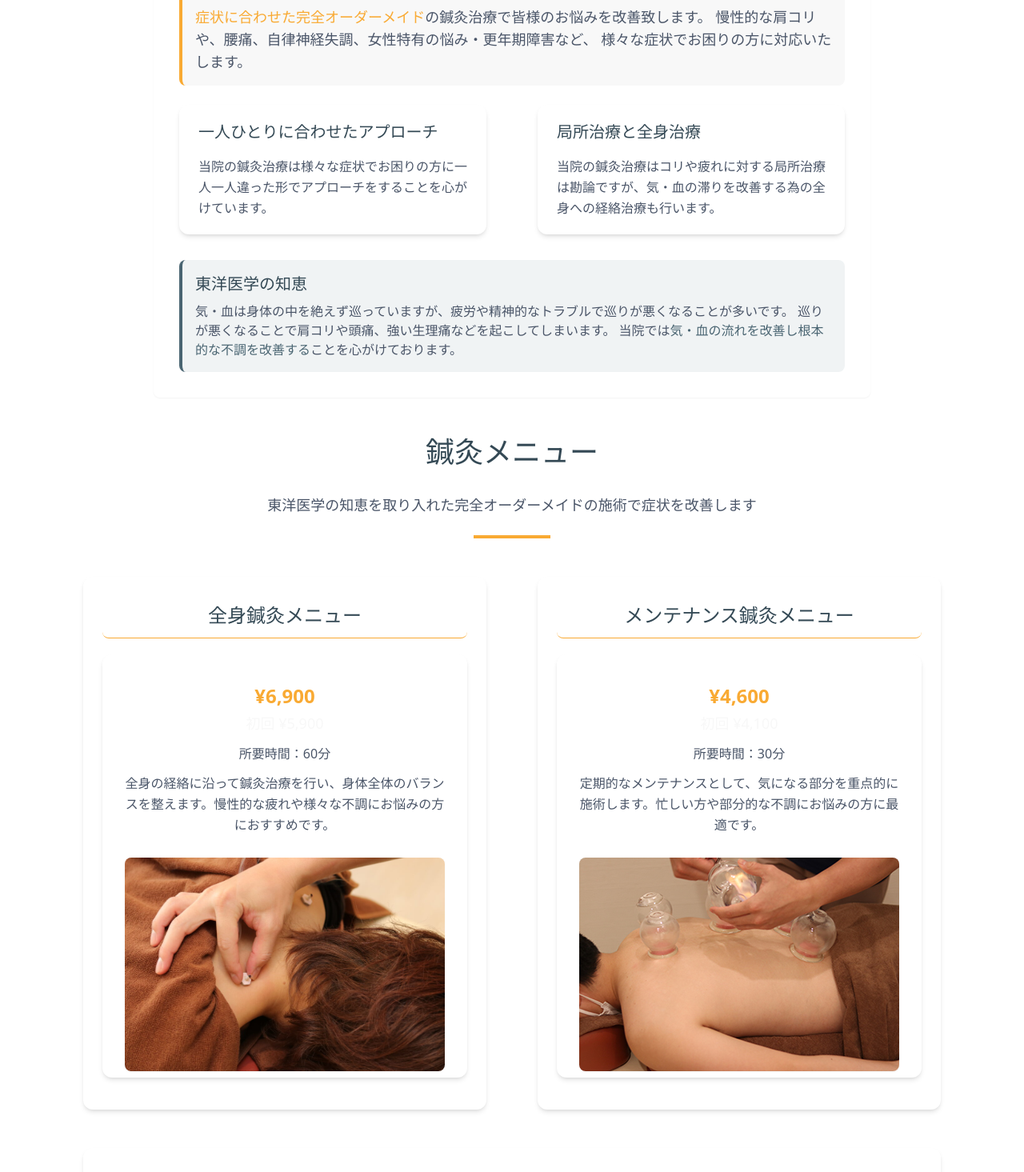
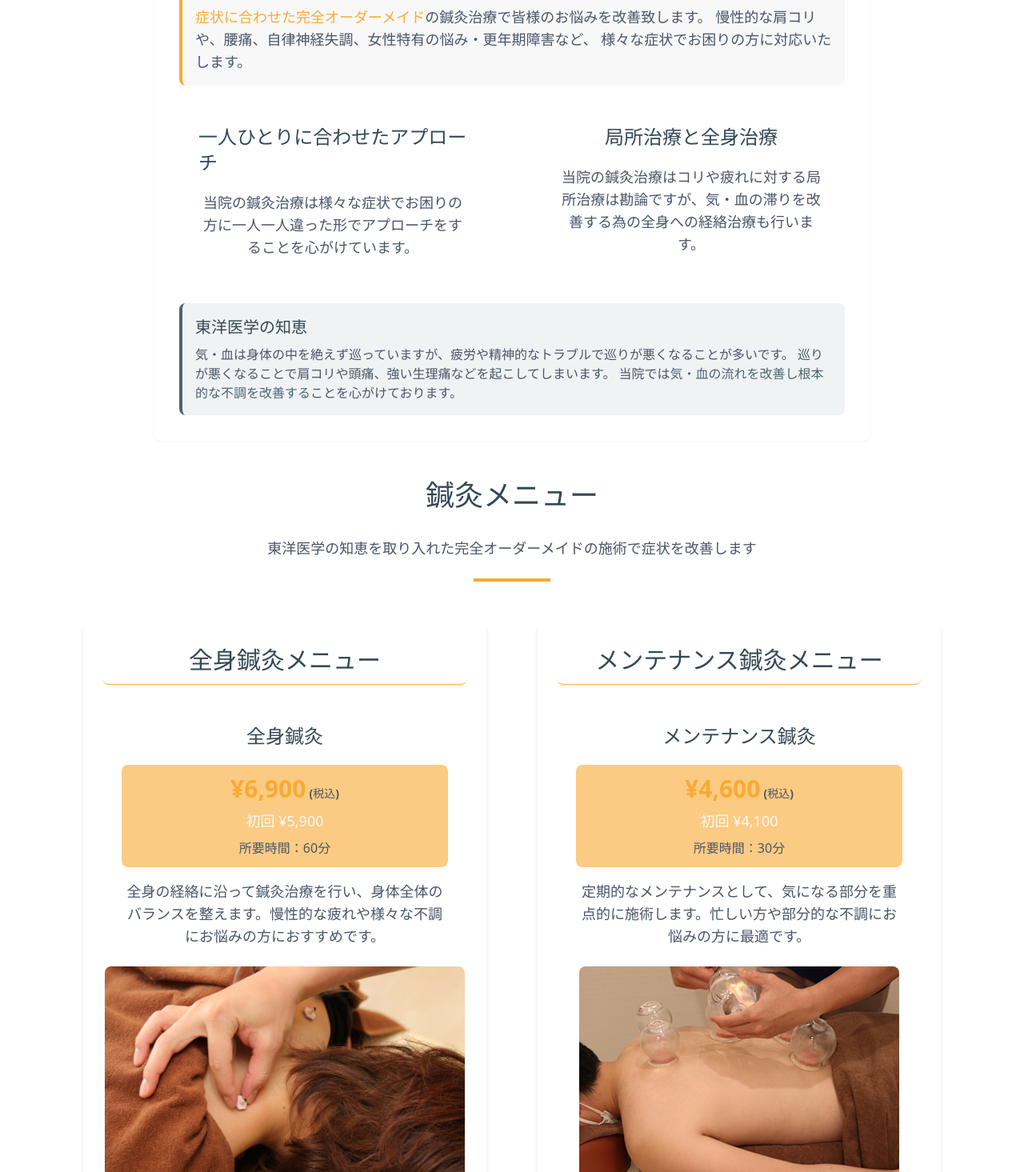
Before and after one commit to ideal-tomy/sunlit_next, a Next.js app: page /acupuncture in a window 1280 px wide. Shown: the part 465-1930 px from the top of the page at 80% size. Built offline with nearby package versions, Linux system fonts and the light colour scheme.

Commit message:
アイコン削除02

```diff
--- a/components/InfoCardGrid.tsx
+++ b/components/InfoCardGrid.tsx
@@ -3,14 +3,8 @@ import React from 'react';
 // 基本的なカード項目のインターフェース
 interface BaseCardItem {
   title: string;
+  description: string;
   bgColor?: string;
-  hideTitle?: boolean;
-  hideIcon?: boolean;
-}
-
-// 情報カード項目のインターフェース
-interface InfoCardItem extends BaseCardItem {
-  description: string;
 }
 
 // メニューカード項目のインターフェース
@@ -18,7 +12,6 @@ interface MenuCardItem extends BaseCardItem {
   price: string;
   initialPrice?: string;
   duration: string;
-  description: string;
   imageSrc?: string;
   imageAlt?: string;
 }
@@ -27,19 +20,13 @@ interface MenuCardItem extends BaseCardItem {
 interface MenuGroup {
   title: string;
   items: MenuCardItem[];
-  hideTitle?: boolean;
-  icon?: string;
-  titleStyle?: React.CSSProperties;
-  iconStyle?: React.CSSProperties;
 }
 
-// 共通のカードグリッドのプロパティ
+// InfoCardGridのプロパティ
 interface InfoCardGridProps {
-  // 情報カードの配列（通常のカード表示用）
-  items?: InfoCardItem[];
-  // メニューグループの配列（メニュー表示用）
+  items?: BaseCardItem[];
   menuGroups?: MenuGroup[];
-  columns?: 1 | 2 | 3;
+  columns?: number;
   gap?: string;
   marginBottom?: string;
 }
@@ -48,33 +35,20 @@ const InfoCardGrid: React.FC<InfoCardGridProps> = ({
   items = [],
   menuGroups = [],
   columns = 2,
-  gap = 'gap-8 md:gap-16',
+  gap = 'gap-8',
   marginBottom = 'mb-8'
 }) => {
-  // カラム数に応じたグリッドクラスを設定
-  const gridClass = columns === 1
-    ? 'grid-cols-1'
-    : columns === 3
-      ? 'grid-cols-1 md:grid-cols-3'
-      : 'grid-cols-1 md:grid-cols-2';
-
-  // 単一の情報カードをレンダリングする関数
-  const renderInfoCard = (item: InfoCardItem, index: number) => (
+  // 単一のカード項目をレンダリングする関数
+  const renderCardItem = (item: BaseCardItem, index: number | string) => (
     <div
       key={index}
-      className="bg-white rounded-xl shadow-md overflow-hidden transform transition duration-300 hover:shadow-lg hover:-translate-y-1"
+      className={`bg-white rounded-xl overflow-hidden transform transition duration-300 hover:-translate-y-1 ${item.bgColor || ''}`}
     >
-      <div className="px-6 pt-5">
-        <div className="flex items-center mb-4">
-          {!item.hideTitle && (
-            <h3 className="text-xl font-bold text-secondary-dark">
-              {item.title}
-            </h3>
-          )}
+      <div className="p-6">
+        <div className="flex items-center justify-center mb-5">
+          <h3 className="text-2xl font-bold text-secondary-dark">{item.title}</h3>
         </div>
-        <p className="text-gray-700 leading-relaxed pb-5">
-          {item.description}
-        </p>
+        <p className="text-gray-700 leading-relaxed text-center text-lg">{item.description}</p>
       </div>
     </div>
   );
@@ -83,29 +57,30 @@ const InfoCardGrid: React.FC<InfoCardGridProps> = ({
   const renderMenuItem = (item: MenuCardItem, index: number | string) => (
     <div
       key={index}
-      className="bg-white rounded-xl shadow-md overflow-hidden transform transition duration-300 hover:shadow-lg hover:-translate-y-1 mb-4"
+      className="bg-white rounded-xl overflow-hidden transform transition duration-300 hover:-translate-y-1 mb-8"
     >
-      <div className="px-6 pt-5">
-        <div className="flex items-center justify-center mb-4">
-          {!item.hideTitle && (
-            <h3 className="text-xl font-bold text-secondary-dark">{item.title}</h3>
+      <div className="p-6">
+        <div className="flex items-center justify-center mb-5">
+          <h3 className="text-2xl font-bold text-secondary-dark">{item.title}</h3>
+        </div>
+
+        <div className="mb-4 text-center bg-gradient-to-r from-primary-light to-primary-light bg-opacity-10 py-3 px-4 rounded-lg">
+          <p className="text-3xl font-bold text-primary">{item.price}<span className="text-sm text-gray-600 ml-1">(税込)</span></p>
+          {item.initialPrice && (
+            <p className="text-lg font-medium text-accent mt-2">初回 {item.initialPrice}</p>
           )}
+          <p className="text-gray-700 mt-2 font-medium">所要時間：{item.duration}</p>
         </div>
-        <div className="mb-3 text-center">
-          <p className="text-2xl font-bold text-primary">{item.price}</p>
-          {item.initialPrice && (
-            <p className="text-lg font-medium text-accent mt-1">初回 {item.initialPrice}</p>
-          )}
-        </div>
-        <p className="text-gray-700 mb-3 text-center">所要時間：{item.duration}</p>
-        <p className="text-gray-700 leading-relaxed pb-4 text-center">{item.description}</p>
+
+        <p className="text-gray-700 leading-relaxed mb-6 text-center text-lg">{item.description}</p>
+
         {item.imageSrc && (
           <div className="flex justify-center mt-3 mb-2">
             <img
               src={item.imageSrc}
               alt={item.imageAlt || item.title}
               className="rounded-lg shadow-sm max-w-full h-auto"
-              style={{ maxWidth: '400px', maxHeight: '280px' }}
+              style={{ maxWidth: '450px', maxHeight: '320px' }}
             />
           </div>
         )}
@@ -119,22 +94,20 @@ const InfoCardGrid: React.FC<InfoCardGridProps> = ({
       key={index}
       className="bg-white p-6 rounded-xl shadow-md h-full transform transition duration-300 hover:shadow-lg"
     >
-      {!group.hideTitle && (
-        <div className="flex items-center justify-center mb-5 pb-3 border-b border-primary rounded-lg p-2" style={group.titleStyle || {}}>
-          <h2 className="text-2xl font-bold text-secondary-dark">{group.title}</h2>
-        </div>
-      )}
+      <div className="flex items-center justify-center mb-6 pb-3 border-b border-primary rounded-lg p-2">
+        <h2 className="text-3xl font-bold text-secondary-dark">{group.title}</h2>
+      </div>
       <div className="flex flex-col h-full">
         {group.items.map((item, idx) => renderMenuItem(item, index + "-" + idx))}
       </div>
     </div>
   );
 
-  // 情報カードのレンダリング
+  // 通常のカードグリッドのレンダリング
   if (items.length > 0) {
     return (
-      <div className={`grid ${gridClass} ${gap} ${marginBottom}`}>
-        {items.map((item, index) => renderInfoCard(item, index))}
+      <div className={`grid grid-cols-1 md:grid-cols-${columns} ${gap} ${marginBottom}`}>
+        {items.map((item, index) => renderCardItem(item, index))}
       </div>
     );
   }
@@ -142,7 +115,7 @@ const InfoCardGrid: React.FC<InfoCardGridProps> = ({
   // メニューグループのレンダリング
   if (menuGroups.length > 0) {
     return (
-      <div className={`grid ${gridClass} ${gap} ${marginBottom}`}>
+      <div className={`grid grid-cols-1 md:grid-cols-${columns} ${gap} ${marginBottom}`}>
         {menuGroups.map((group, index) => renderMenuGroup(group, index))}
       </div>
     );
--- a/pages/acupuncture.tsx
+++ b/pages/acupuncture.tsx
@@ -71,9 +71,7 @@ const Acupuncture = () => {
                       duration: '60分',
                       description: '全身の経絡に沿って鍼灸治療を行い、身体全体のバランスを整えます。慢性的な疲れや様々な不調にお悩みの方におすすめです。',
                       imageSrc: '/images/acupuncture01.jpg',
-                      imageAlt: '全身鍼灸',
-                      hideTitle: true,
-                      hideIcon: true
+                      imageAlt: '全身鍼灸'
                     }
                   ]
                 },
@@ -87,9 +85,7 @@ const Acupuncture = () => {
                       duration: '30分',
                       description: '定期的なメンテナンスとして、気になる部分を重点的に施術します。忙しい方や部分的な不調にお悩みの方に最適です。',
                       imageSrc: '/images/IMG_0042.jpg',
-                      imageAlt: 'メンテナンス鍼灸',
-                      hideTitle: true,
-                      hideIcon: true
+                      imageAlt: 'メンテナンス鍼灸'
                     }
                   ]
                 }
@@ -112,8 +108,7 @@ const Acupuncture = () => {
                       duration: '症状に応じて',
                       description: '症状に合わせた治療法を提供します。肩こり、腰痛、頭痛など特定の部位の不調に効果的です。',
                       imageSrc: '/images/02-01.png',
-                      imageAlt: '部分鍵灸・マッサージ',
-                      hideIcon: true
+                      imageAlt: '部分鍵灸・マッサージ'
                     }
                   ]
                 }
@@ -201,9 +196,7 @@ const Acupuncture = () => {
                       duration: '40分',
                       description: 'お顔のたるみやシワ、くすみなどにアプローチ。リフトアップ効果と磁気改善が期待できます。',
                       imageSrc: '/images/IMG_0116.jpg',
-                      imageAlt: '美容鍼',
-                      hideTitle: true,
-                      hideIcon: true
+                      imageAlt: '美容鍼'
                     }
                   ]
                 },
@@ -217,9 +210,7 @@ const Acupuncture = () => {
                       duration: '60分',
                       description: '標準コースに加え、首・肩・デコルテのケアや特殊マッサージを含む超贐沃コース。',
                       imageSrc: '/images/05.png',
-                      imageAlt: 'プラチナ美容鍼',
-                      hideTitle: true,
-                      hideIcon: true
+                      imageAlt: 'プラチナ美容鍼'
                     }
                   ]
                 }
```
